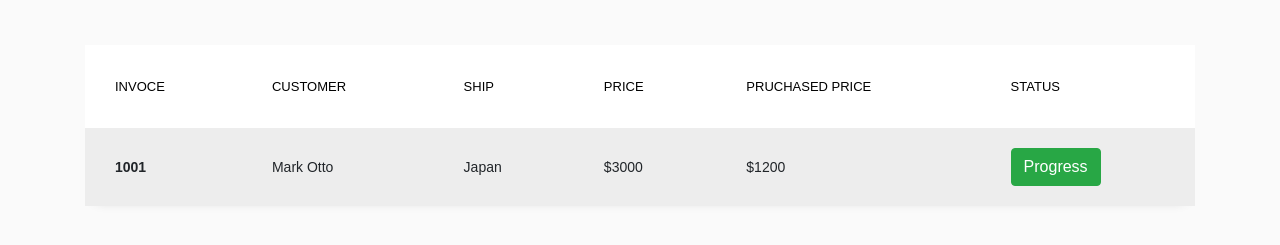
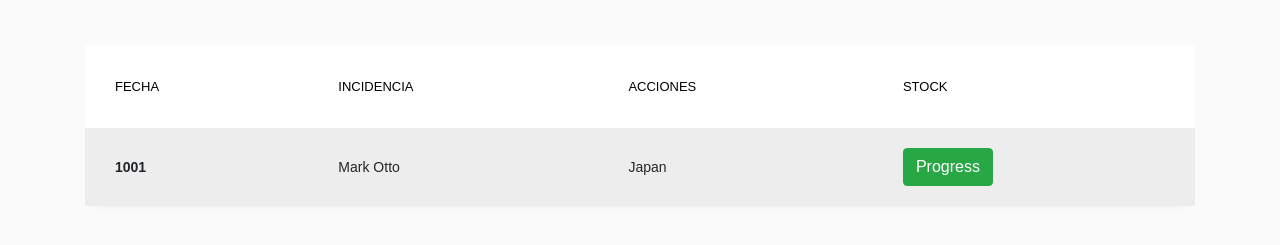
Before and after one commit to XJ581G/Plantilla-HtmlCSS, a plain HTML site: page index.html in a window 1280 px wide. Shown: the part 165-410 px from the top of the page. Drawn offline with Linux system fonts and the light colour scheme.

Commit message:
Update index.html

```diff
--- a/index.html
+++ b/index.html
@@ -26,12 +26,10 @@
 						<table class="table table-striped">
 						  <thead>
 						    <tr>
-						      <th>Invoce</th>
-						      <th>Customer</th>
-						      <th>Ship</th>
-						      <th>Price</th>
-						      <th>Pruchased Price</th>
-						      <th>Status</th>
+						      <th>Fecha</th>
+						      <th>Incidencia</th>
+						      <th>Acciones</th>
+						      <th>Stock</th>
 						    </tr>
 						  </thead>
 						  <tbody>
@@ -39,8 +37,6 @@
 						      <th scope="row">1001</th>
 						      <td>Mark Otto</td>
 						      <td>Japan</td>
-						      <td>$3000</td>
-						      <td>$1200</td>
 						      <td><a href="#" class="btn btn-success">Progress</a></td>
 						    </tr>
 						  </tbody>
```
